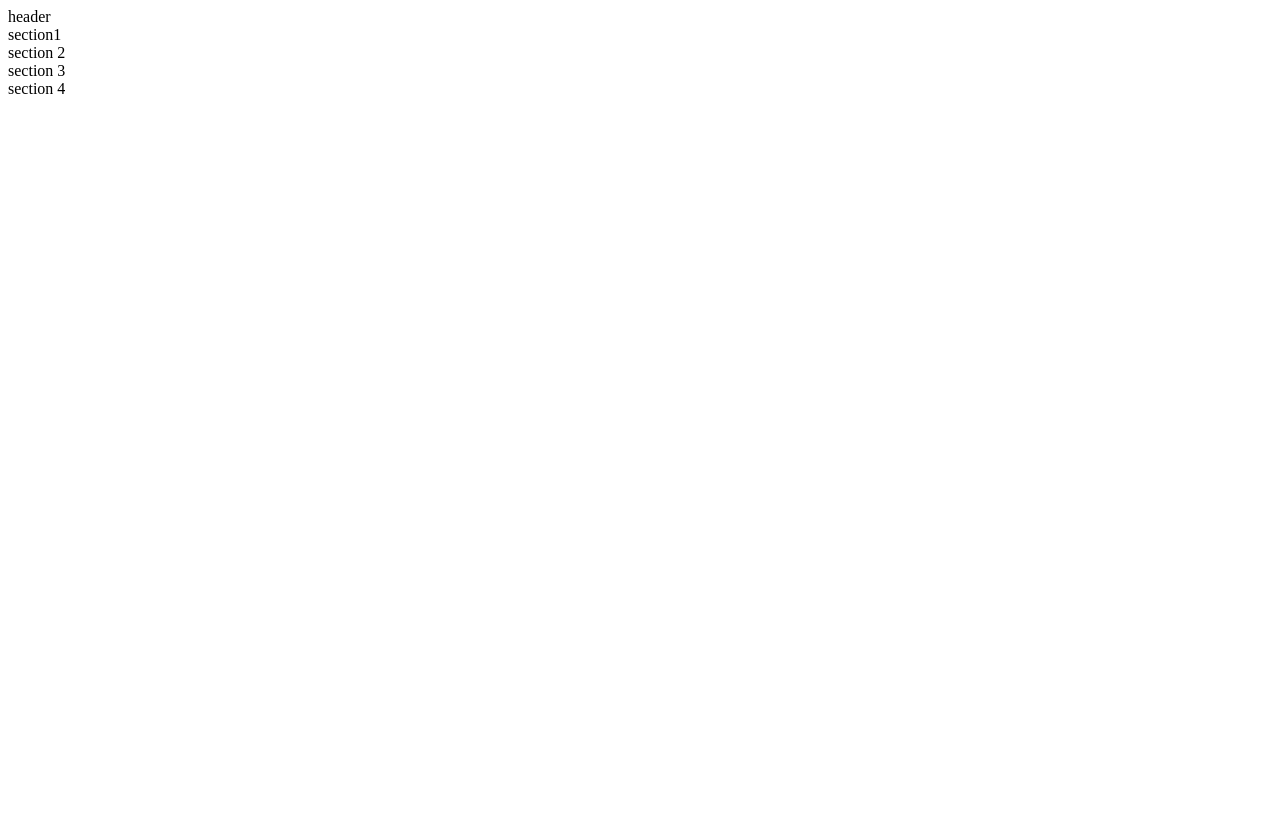
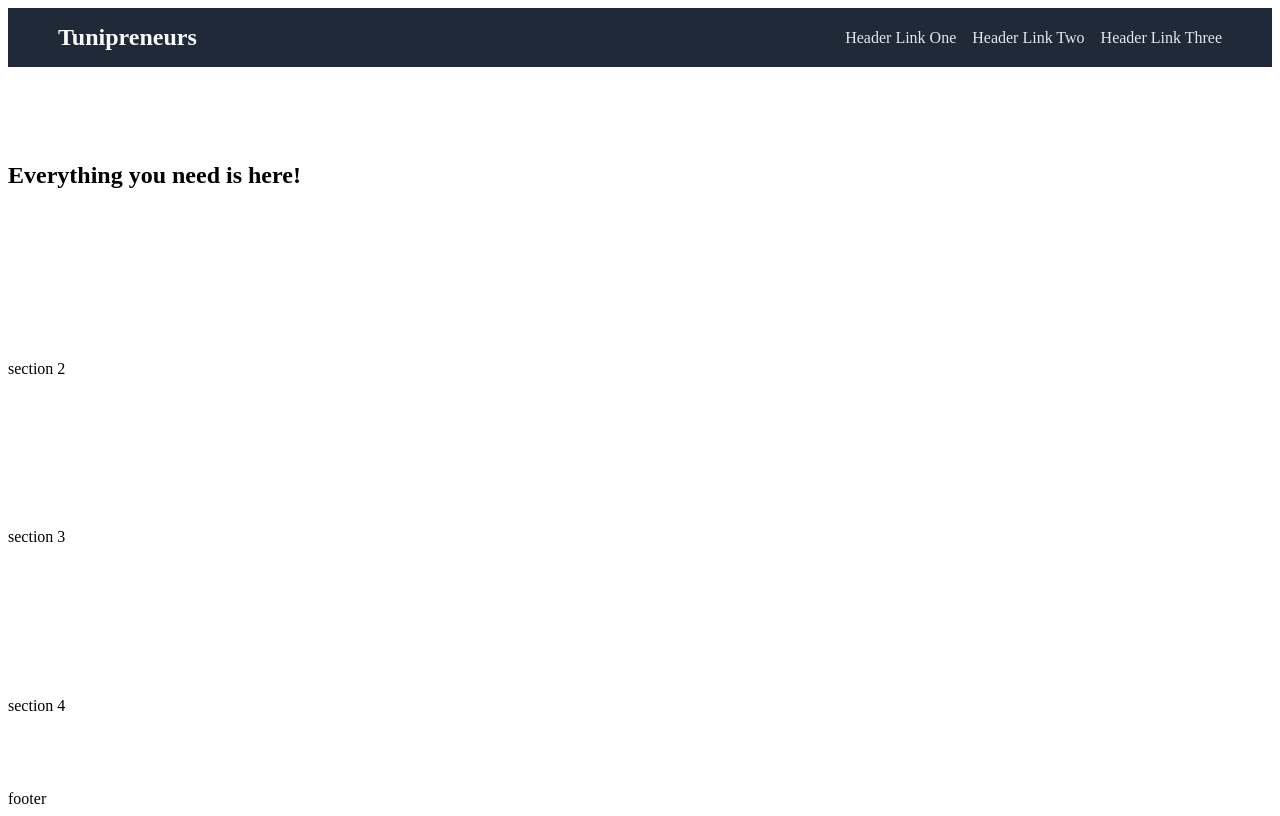
Before and after one commit to HaiderBey/landing-page, a plain HTML site: page index.html in a window 1280 px wide. Drawn offline with Linux system fonts and the light colour scheme.

Commit message:
Added Header content and style

```diff
--- a/index.html
+++ b/index.html
@@ -3,15 +3,22 @@
 <head>
     <meta charset="UTF-8">
     <title>Sascode - Homepage</title>
+    <link rel="stylesheet" href="styles.css">
 </head>
 <body>
 
     <header>
-        header
+        <h1 id = "headerLogo">Tunipreneurs</h1>
+        <div class="links">
+            <a href="#">Header Link One</a>
+            <a href="#">Header Link Two</a>
+            <a href="#">Header Link Three</a>
+        </div>
     </header>
 
+    <div class = "container">
         <section>
-        section1
+            <h1>Everything you need is here!</h1>
         </section>
 
         <section>
@@ -25,9 +32,10 @@
         <section>
             section 4
         </section>
+    </div>
 
     <footer>
-
+        footer
     </footer>
 
 </body>
--- /dev/null
+++ b/styles.css
@@ -0,0 +1,37 @@
+body {
+    height: 100vh;
+    display: flex;
+    flex-direction: column;
+    justify-content: space-between;
+}
+
+header {
+    background-color: #1F2937;
+    padding: 0 50px;
+    display: flex;
+    justify-content: space-between;
+    align-items: center;
+}
+
+.links {
+    display: flex;
+    gap: 16px;
+}
+
+a {
+    text-decoration: none;
+    color: #E5E7EB;
+}
+
+#headerLogo {
+    font-size: 24px;
+    color: #F9FAF8;
+    font-size: bold;
+}
+
+.container {
+    height: 100vh;
+    display: flex;
+    flex-direction: column;
+    justify-content: space-around;
+}
```
Lines whose indentation alone changed are shown as unchanged.
